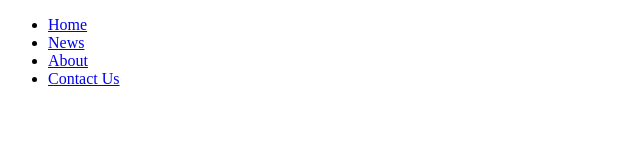
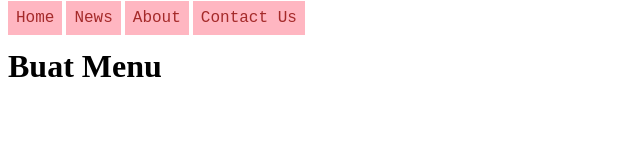
Before and after one commit to SyadianaAdiba/BuatMenu, a plain HTML site: page index.html in a window 1280 px wide. Shown: the whole page, without its empty margins (0-640 px from the left). Drawn offline with Linux system fonts and the light colour scheme.

Commit message:
BuatMenu

```diff
--- a/index.html
+++ b/index.html
@@ -5,13 +5,31 @@
     <meta http-equiv="X-UA-Compatible" content="IE=edge">
     <meta name="viewport" content="width=device-width, initial-scale=1.0">
     <title>Document</title>
+<style>
+        .menu_ul {
+            list-style-type: none;
+            margin: 0;
+            padding: 0;
+        }
+        .menu_ul li {
+            display: inline;
+        }
+        .menu_ul a {
+            text-decoration: none;
+            font-family: 'Courier New', Courier, monospace;
+            padding: 8px;
+            color: brown;
+            background-color: lightpink;
+        }
+    </style>
 </head>
 <body>
-    <ul>
-        <li><a href="default.asp">Home</a></li>
-        <li><a href="news.asp">News</a></li>
-        <li><a href="about.asp">About</a></li>
-        <li><a href="contactus.asp">Contact Us</a></li>
+    <ul class="menu_ul">
+        <li menu="menu_ul"><a href="#home">Home</a></li>
+        <li menu="menu_ul"><a href="#news">News</a></li>
+        <li menu="menu_ul"><a href="#about">About</a></li>
+        <li menu="menu_ul"><a href="#contactus">Contact Us</a></li>
     </ul>
+    <h1>Buat Menu</h1>
 </body>
 </html>
```
Also changed, not shown: menu2.PNG (added).
